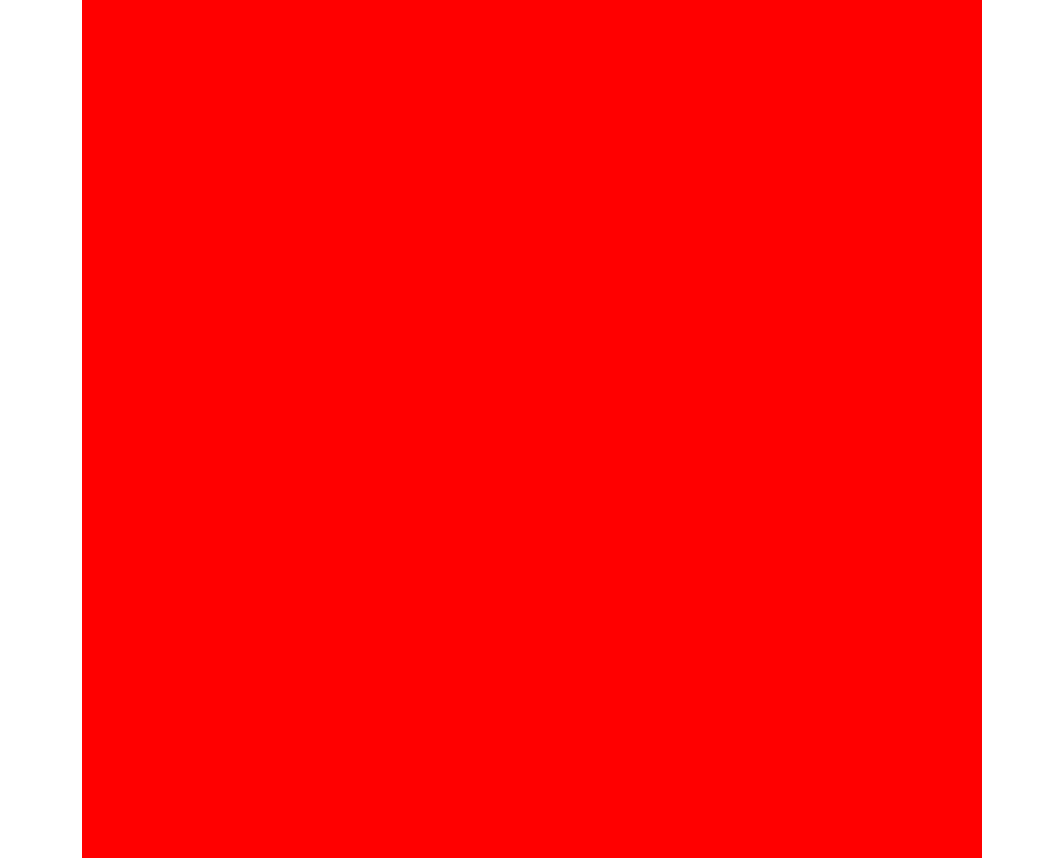
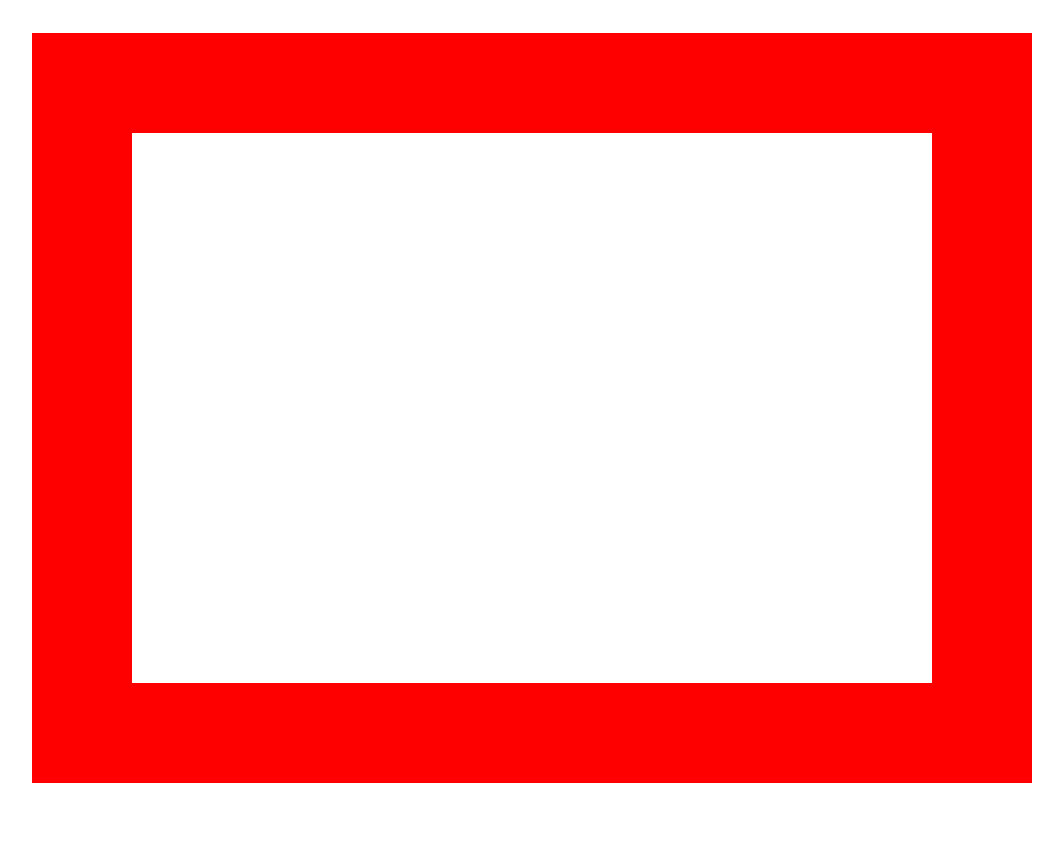
Before and after one commit to johnguido/etch-a-sketch, a plain HTML site: page index.html in a window 1280 px wide. Shown: the whole page, without its empty margins (108-1171 px from the left). After the commit the page ends 816 px from the top, so only its background shows below. Drawn offline with Linux system fonts and the light colour scheme.

Commit message:
created inner div to set grid on

```diff
--- a/index.html
+++ b/index.html
@@ -7,17 +7,9 @@
     </head>
     <body>
         <div class="main-container">
+            <div class="inner-container">
 
-
-
-
-
-
-
-
-
-
-
+            </div>
         </div>
     </body>
 </html>
--- a/style.css
+++ b/style.css
@@ -7,6 +7,15 @@ body {
 
 .main-container {
     background-color: red;
-    height: 900px;
-    width: 900px;
+    height: 750px;
+    width: 1000px;
+    display: flex;
+    justify-content: center;
+    align-items: center;
 }
+
+.inner-container {
+    background-color: white;
+    height: 550px;
+    width: 800px;
+}
```
